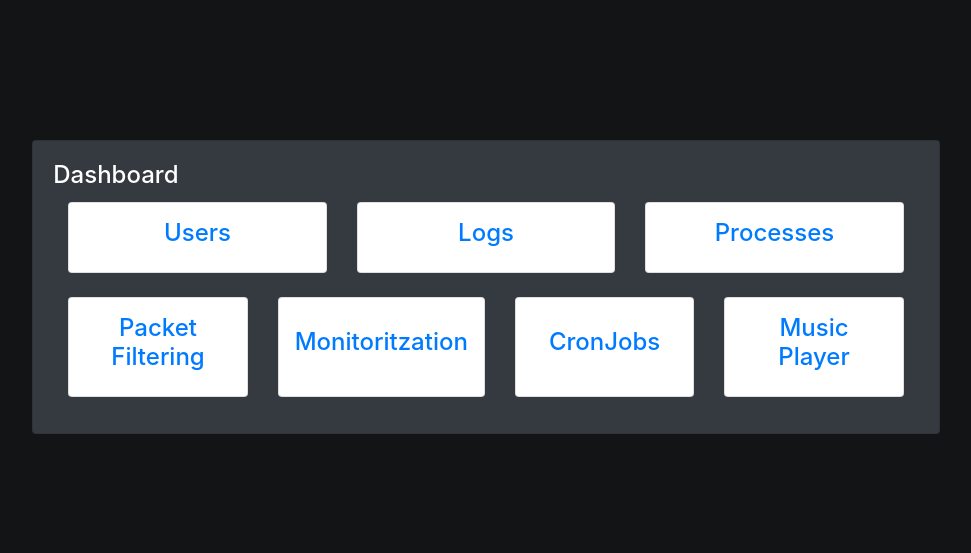
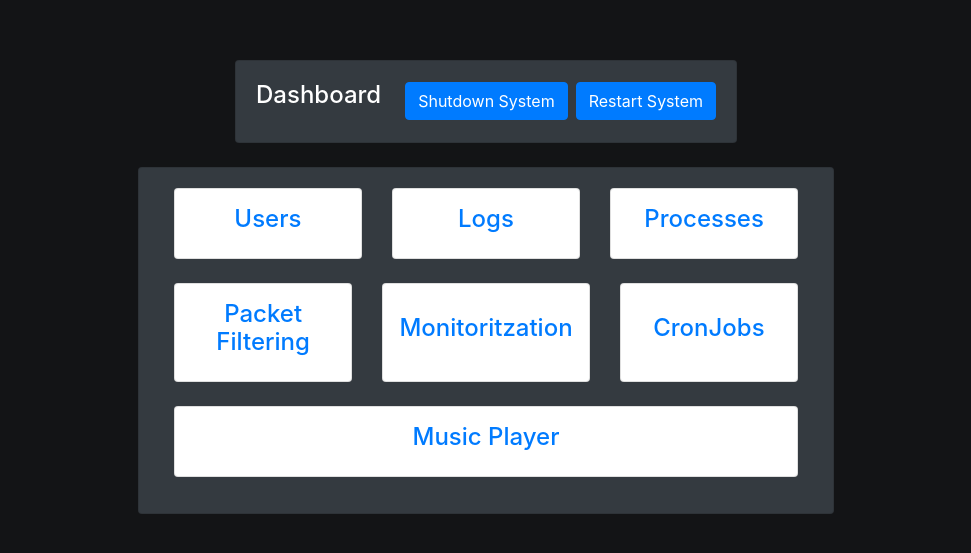
Before and after one commit to JCarri14/lfs_apache_project, a plain HTML site: page views/dashboard.html in a window 1280 px wide. Shown: the part 113-666 px from the top of the page, without its empty margins (154-1125 px from the left). Drawn offline with nearby package versions, Linux system fonts and the light colour scheme.

Commit message:
feat: update dashboard view

```diff
--- a/views/dashboard.html
+++ b/views/dashboard.html
@@ -13,10 +13,28 @@
 <body>
     <!--<div id="particles-js"></div>-->
     <div class="main">
-      <div id="content-wrapper" class="main__layout container">
+      <div id="content-wrapper" class="main__layout container d-flex flex-column">
         <div id="dashboardView" class="card bg-dark shadow-md">
+          <div class="card-body d-flex align-items-center justify-content-center">
+            <h4 class="card-title text-white">Dashboard</h4>
+            <div class="d-flex ml-4">
+              <div>
+                <!-- Button trigger modal -->
+                <button id="shutdown-btn" type="button" class="btn btn-primary">
+                  Shutdown System
+                </button>
+              </div>
+              <div class="ml-2">
+                <!-- Button trigger modal -->
+                <button id="restart-btn" type="button" class="btn btn-primary">
+                  Restart System
+                </button>
+              </div>
+            </div>
+          </div>
+        </div>
+        <div id="dashboardView" class="card bg-dark shadow-md mt-4">
           <div class="card-body">
-            <h4 class="card-title text-white">Dashboard</h4>
             <ul class="container list-unstyled">
               <div class="row">
                 <li class="col">
@@ -63,6 +81,8 @@
                     </div>
                   </a>
                 </li>
+              </div>
+              <div class="row mt-4">
                 <li class="col">
                   <a href="http://localhost/views/music-player.html">
                     <div class="card h-100 p-3 bg-white text-center d-flex justify-content-center align-items-center">
@@ -71,13 +91,14 @@
                   </a>
                 </li>
               </div>
-              </div>
             </ul>
           </div>
+        </div>
       </div>
   </div>
   <script src="https://cdn.jsdelivr.net/npm/@popperjs/core@2.9.2/dist/umd/popper.min.js" integrity="sha384-IQsoLXl5PILFhosVNubq5LC7Qb9DXgDA9i+tQ8Zj3iwWAwPtgFTxbJ8NT4GN1R8p" crossorigin="anonymous"></script>
   <script src="https://cdn.jsdelivr.net/npm/bootstrap@5.0.1/dist/js/bootstrap.min.js" integrity="sha384-Atwg2Pkwv9vp0ygtn1JAojH0nYbwNJLPhwyoVbhoPwBhjQPR5VtM2+xf0Uwh9KtT" crossorigin="anonymous"></script>
   <!--<script src="js/particles.js"></script>-->
+  <script type="module" src="../js/dashboard-index.js"></script>
 </body>
 </html>
```
